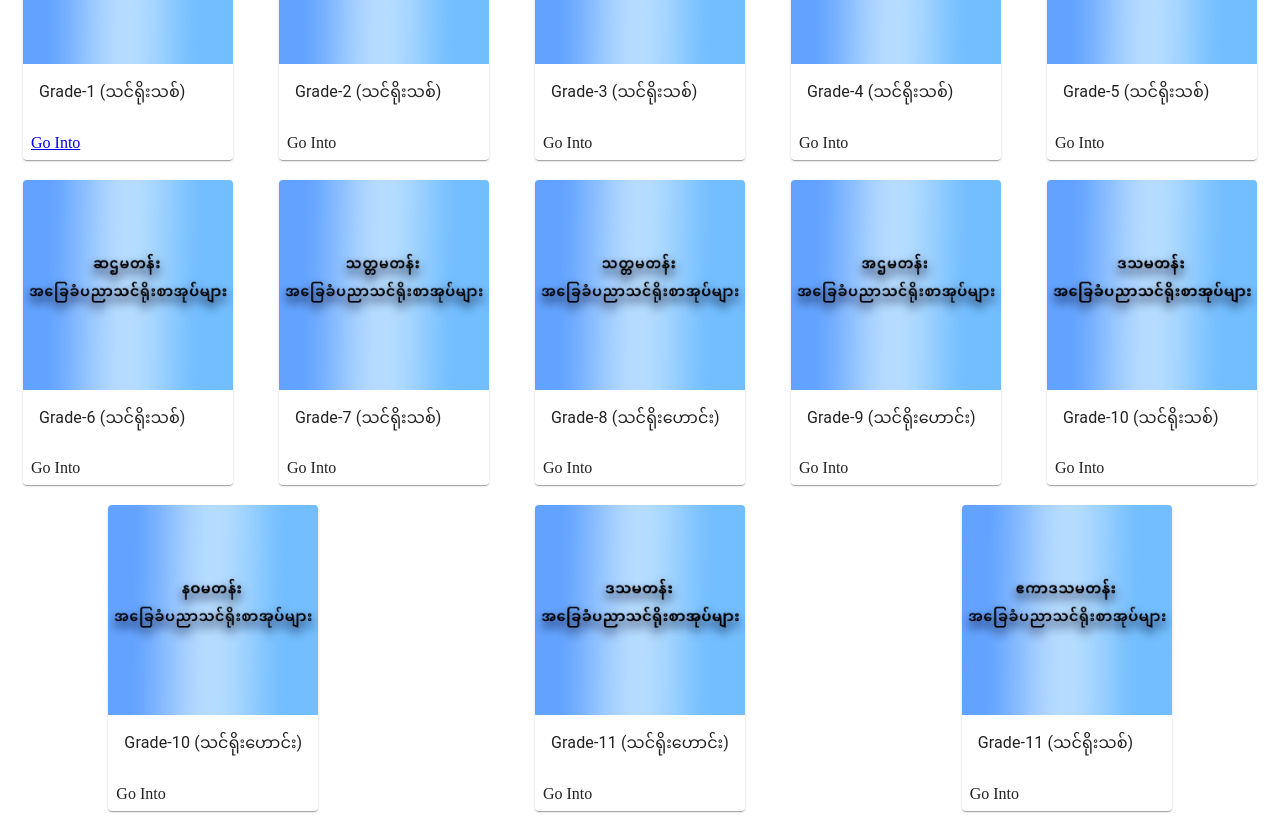
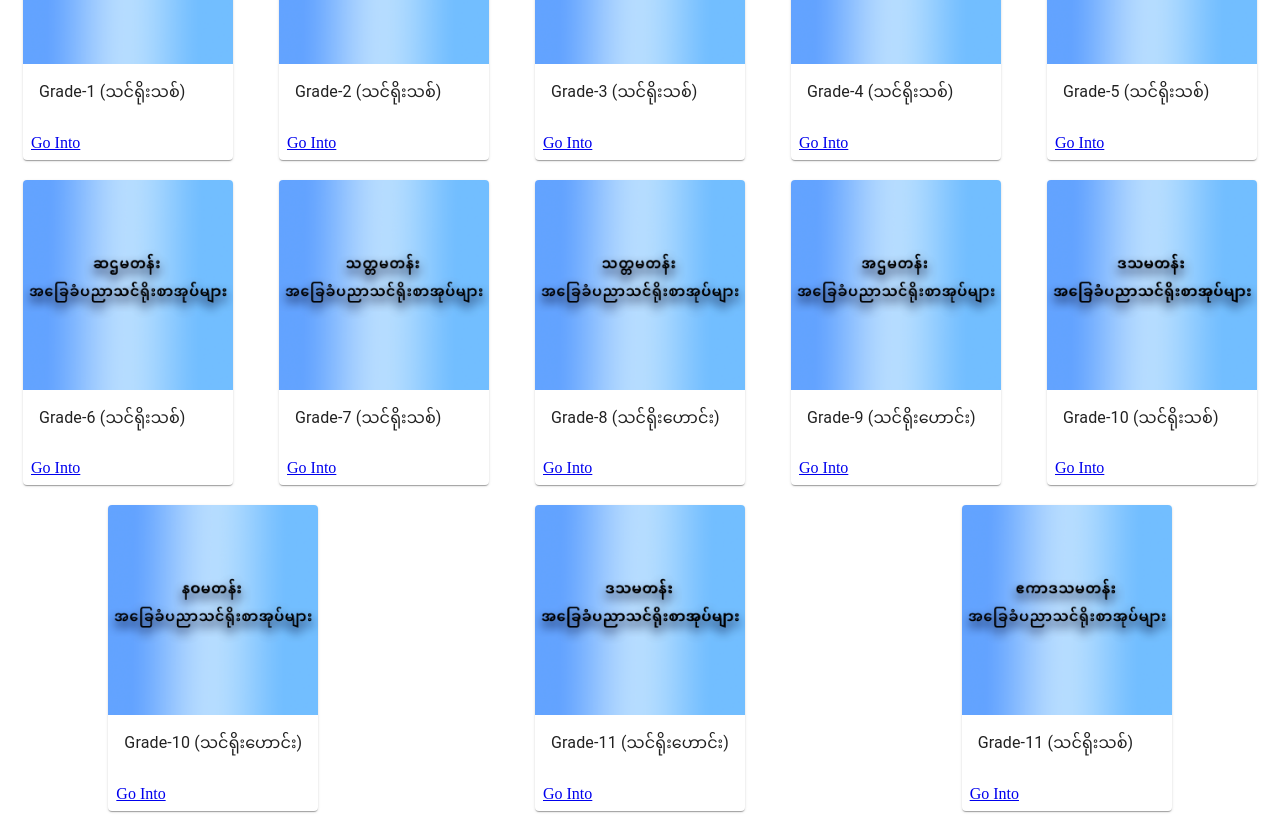
Before and after one commit to KyawLwinSoe27/myanmar-text-book, a React (Create React App) app: page / in a window 1280 px wide. Shown: the part 240-1061 px from the top of the page. Built offline with nearby package versions, Linux system fonts and the light colour scheme.

Commit message:
building: add building website to project

```diff
--- a/src/App.js
+++ b/src/App.js
@@ -2,6 +2,7 @@ import React from 'react'
 import Navbar from './components/Navbar/Navbar'
 import Card from './components/Card-Body/Card';
 import GradeOne from './containers/GradeOne/Cards';
+import Building from './containers/Building/building';
 import {Routes, Route} from 'react-router-dom';
 
 const App = () => {
@@ -15,6 +16,7 @@ const App = () => {
           <Route path='/' element={<Card />} />
           <Route path='/about' element={<Card />} />
           <Route path='/grade_1' element={<GradeOne /> }/>
+          <Route path='/building' element={<Building/>}/>
         </Routes>
       </main>
     </React.Fragment>
--- a/src/components/Card-Body/Card.jsx
+++ b/src/components/Card-Body/Card.jsx
@@ -16,18 +16,18 @@ const card = () => {
     <>
         <div style={{display:'flex', flexWrap: 'wrap', justifyContent:'space-around'}}>
         <Cards name={'Grade-1 (သင်ရိုးသစ်)'} image={gradeOne} url="/grade_1"/>
-        <Cards name={'Grade-2 (သင်ရိုးသစ်)'} image={gradeTwo}/>
-        <Cards name={'Grade-3 (သင်ရိုးသစ်)'} image={gradeThree}/>
-        <Cards name={'Grade-4 (သင်ရိုးသစ်)'} image={gradeFour}/>
-        <Cards name={'Grade-5 (သင်ရိုးသစ်)'} image={gradeFive}/>
-        <Cards name={'Grade-6 (သင်ရိုးသစ်)'} image={gradeSix}/>
-        <Cards name={'Grade-7 (သင်ရိုးသစ်)'} image={gradeSeven}/>
-        <Cards name={'Grade-8 (သင်ရိုးဟောင်း)'} image={gradeSeven}/>
-        <Cards name={'Grade-9 (သင်ရိုးဟောင်း)'} image={gradeEight}/>
-        <Cards name={'Grade-10 (သင်ရိုးသစ်)'} image={gradeTen}/>
-        <Cards name={'Grade-10 (သင်ရိုးဟောင်း)'} image={gradeNine}/>
-        <Cards name={'Grade-11 (သင်ရိုးဟောင်း)'} image={gradeTen}/>
-        <Cards name={'Grade-11 (သင်ရိုးသစ်)'} image={gradeEleven}/>
+        <Cards name={'Grade-2 (သင်ရိုးသစ်)'} image={gradeTwo} url="/building"/>
+        <Cards name={'Grade-3 (သင်ရိုးသစ်)'} image={gradeThree} url="/building"/>
+        <Cards name={'Grade-4 (သင်ရိုးသစ်)'} image={gradeFour} url="/building"/>
+        <Cards name={'Grade-5 (သင်ရိုးသစ်)'} image={gradeFive} url="/building"/>
+        <Cards name={'Grade-6 (သင်ရိုးသစ်)'} image={gradeSix} url="/building"/>
+        <Cards name={'Grade-7 (သင်ရိုးသစ်)'} image={gradeSeven} url="/building"/>
+        <Cards name={'Grade-8 (သင်ရိုးဟောင်း)'} image={gradeSeven} url="/building"/>
+        <Cards name={'Grade-9 (သင်ရိုးဟောင်း)'} image={gradeEight} url="/building"/>
+        <Cards name={'Grade-10 (သင်ရိုးသစ်)'} image={gradeTen} url="/building"/>
+        <Cards name={'Grade-10 (သင်ရိုးဟောင်း)'} image={gradeNine} url="/building"/>
+        <Cards name={'Grade-11 (သင်ရိုးဟောင်း)'} image={gradeTen} url="/building"/>
+        <Cards name={'Grade-11 (သင်ရိုးသစ်)'} image={gradeEleven} url="/building"/>
         </div>
     </>
   )
--- /dev/null
+++ b/src/containers/Building/building.jsx
@@ -0,0 +1,12 @@
+import React from 'react';
+import {Alert} from '@mui/material';
+
+const building = () => {
+  return (
+    <>
+    <Alert severity="warning">This is a warning alert — check it out!</Alert>
+    </>
+  )
+}
+
+export default building
```
